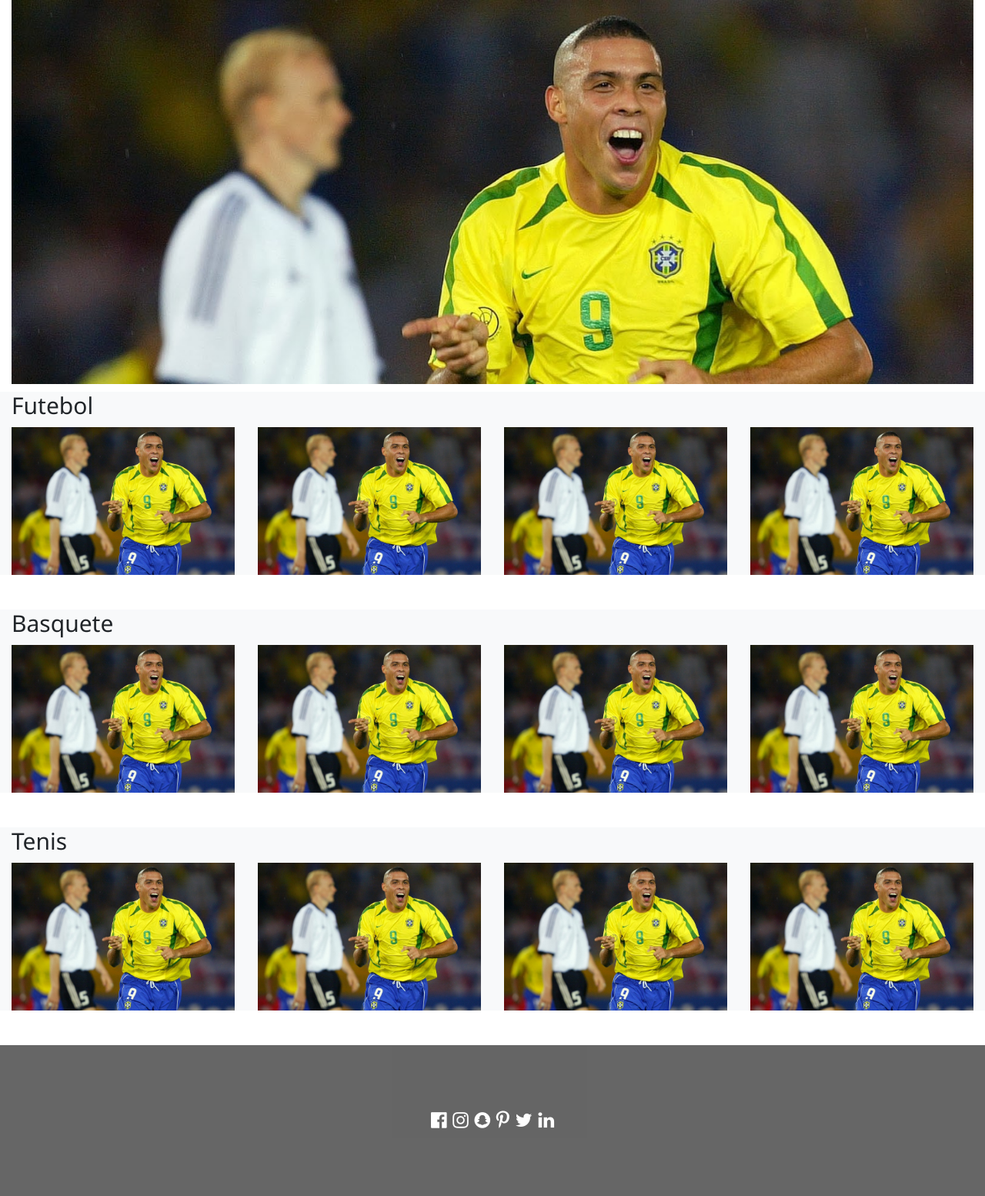
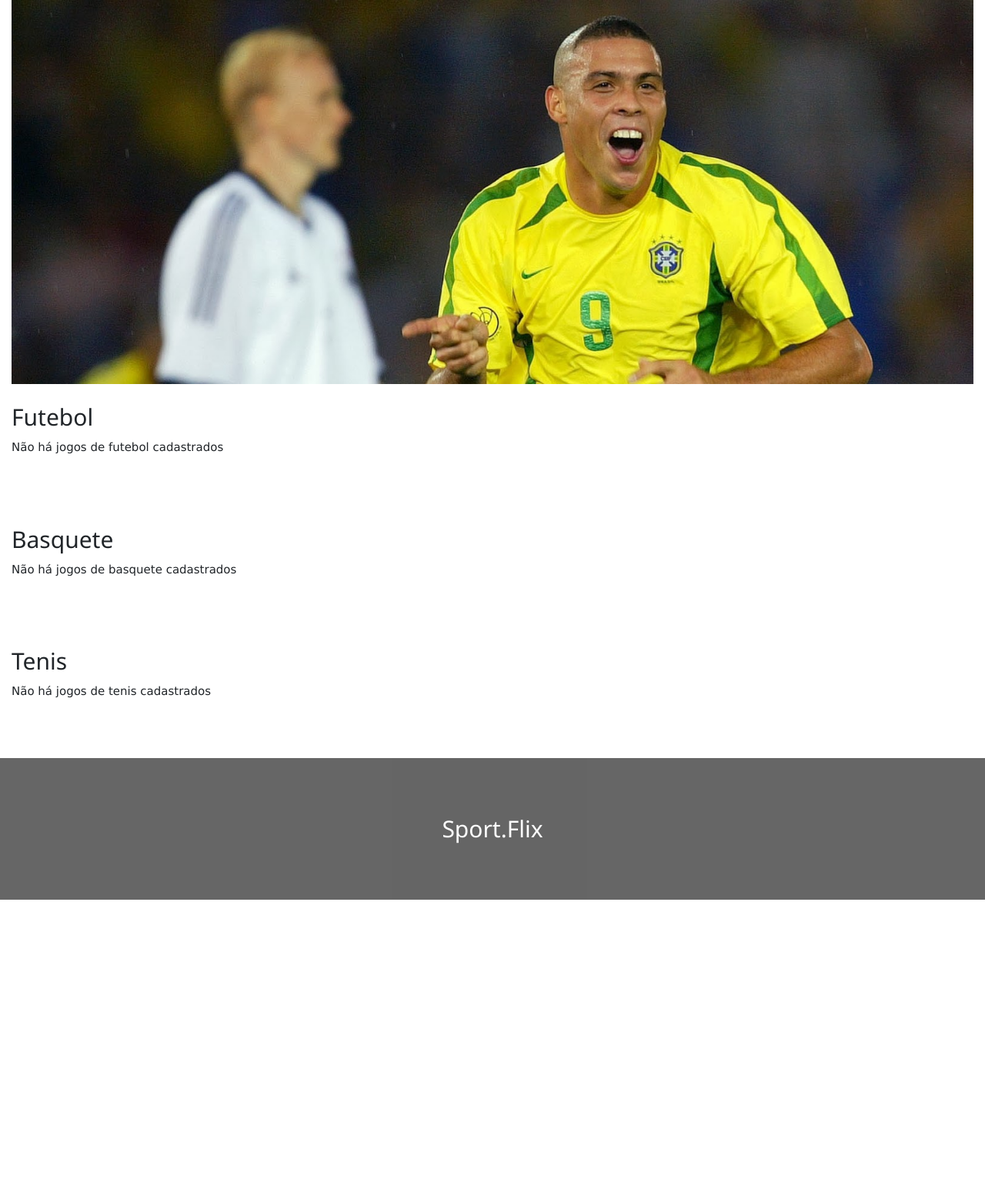
Before and after one commit to gabriellambert/sportflix, a Django app: page / in a window 1280 px wide. Shown: the part 46-1600 px from the top of the page at 77% size. After the commit the page ends 1215 px from the top, so only its background shows below. Run offline with Django 3.2, Linux system fonts and the light colour scheme; data that the repository does not hold is empty; some libraries are stand-ins or nearby versions.

Commit message:
Adapta o template index por modalidade

```diff
--- a/jogos/templates/base.html
+++ b/jogos/templates/base.html
@@ -43,14 +43,7 @@
 
     <!-- Footer -->
     <footer class="w3-center w3-black w3-padding-64 w3-opacity w3-hover-opacity-off pt-5">
-        <div class="w3-xlarge w3-section">
-            <i class="fa fa-facebook-official w3-hover-opacity"></i>
-            <i class="fa fa-instagram w3-hover-opacity"></i>
-            <i class="fa fa-snapchat w3-hover-opacity"></i>
-            <i class="fa fa-pinterest-p w3-hover-opacity"></i>
-            <i class="fa fa-twitter w3-hover-opacity"></i>
-            <i class="fa fa-linkedin w3-hover-opacity"></i>
-        </div>
+        <h2>Sport.Flix</h2>
     </footer>
 
 
--- a/jogos/templates/index.html
+++ b/jogos/templates/index.html
@@ -15,95 +15,58 @@
 </section>
 
 <main>
-    <div class="container-fluid bg-light mb-5">
-        <h2 class="text-left">Futebol</h2>
+    <div class="container-fluid mb-5 pb-3">
+        <h2 class="text-left pt-3">Futebol</h2>
+        {% if jogos_futebol %}
         <div class="row">
+            {% for jogo in jogos_futebol %}
             <a class="col-md-3 col-sm--6 container-card" href="#">
-                <img src="static/img/football01.jpg" alt="Avatar" class="image" style="width:100%">
+                <img src="{{ jogo.imagem.url }}" alt="" class="image" >
                 <div class="middle">
-                    <div class="text">John Doe</div>
-                    <div class="text">John Doe</div>
+                    <div class="text">{{ jogo.jogador_01 }} x {{ jogo.jogador_02 }}</div>
                 </div>
             </a>
-            <a class="col-md-3 col-sm-6 container-card" href="#">
-                <img src="static/img/football01.jpg" alt="Avatar" class="image" style="width:100%">
+            {% endfor %}
+        </div>
+        {% else %}
+        <p>Não há jogos de futebol cadastrados</p>
+        {% endif %}
+    </div>
+
+    <div class="container-fluid mb-5 pb-3">
+        <h2 class="text-left pt-3">Basquete</h2>
+        {% if jogos_basquete %}
+        <div class="row">
+            {% for jogo in jogos_basquete %}
+            <a class="col-md-3 col-sm--6 container-card" href="#">
+                <img src="{{ jogo.imagem.url }}" alt="" class="image">
                 <div class="middle">
-                    <div class="text">John Doe</div>
+                    <div class="text">{{ jogo.jogador_01 }} x {{ jogo.jogador_02 }}</div>
                 </div>
             </a>
-            <a class="col-md-3 col-sm-6 container-card" href="#">
-                <img src="static/img/football01.jpg" alt="Avatar" class="image" style="width:100%">
+            {% endfor %}
+        </div>
+        {% else %}
+        <p>Não há jogos de basquete cadastrados</p>
+        {% endif %}
+    </div>
+
+    <div class="container-fluid mb-5 pb-3">
+        <h2 class="text-left pt-3">Tenis</h2>
+        {% if jogos_tenis %}
+        <div class="row">
+            {% for jogo in jogos_tenis %}
+            <a class="col-md-3 col-sm--6 container-card" href="#">
+                <img src="{{ jogo.imagem.url }}" alt="" class="image">
                 <div class="middle">
-                    <div class="text">John Doe</div>
+                    <div class="text">{{ jogo.jogador_01 }} x {{ jogo.jogador_02 }}</div>
                 </div>
             </a>
-            <a class="col-md-3 col-sm-6 container-card" href="#">
-                <img src="static/img/football01.jpg" alt="Avatar" class="image" style="width:100%">
-                <div class="middle">
-                    <div class="text">John Doe</div>
-                </div>
-            </a>
+            {% endfor %}
         </div>
-    </div>
-
-    <div class="container-fluid bg-light mb-5">
-        <h2 class="text-left">Basquete</h2>
-        <div class="row">
-            <a class="col-md-3 col-sm--6 container-card" href="#">
-                <img src="static/img/football01.jpg" alt="Avatar" class="image" style="width:100%">
-                <div class="middle">
-                    <div class="text">John Doe</div>
-                </div>
-            </a>
-            <a class="col-md-3 col-sm-6 container-card" href="#">
-                <img src="static/img/football01.jpg" alt="Avatar" class="image" style="width:100%">
-                <div class="middle">
-                    <div class="text">John Doe</div>
-                </div>
-            </a>
-            <a class="col-md-3 col-sm-6 container-card" href="#">
-                <img src="static/img/football01.jpg" alt="Avatar" class="image" style="width:100%">
-                <div class="middle">
-                    <div class="text">John Doe</div>
-                </div>
-            </a>
-            <a class="col-md-3 col-sm-6 container-card" href="#">
-                <img src="static/img/football01.jpg" alt="Avatar" class="image" style="width:100%">
-                <div class="middle">
-                    <div class="text">John Doe</div>
-                </div>
-            </a>
-        </div>
-    </div>
-
-    <div class="container-fluid bg-light mb-5">
-        <h2 class="text-left">Tenis</h2>
-        <div class="row">
-            <a class="col-md-3 col-sm--6 container-card" href="#">
-                <img src="static/img/football01.jpg" alt="Avatar" class="image" style="width:100%">
-                <div class="middle">
-                    <div class="text">John Doe</div>
-                </div>
-            </a>
-            <a class="col-md-3 col-sm-6 container-card" href="#">
-                <img src="static/img/football01.jpg" alt="Avatar" class="image" style="width:100%">
-                <div class="middle">
-                    <div class="text">John Doe</div>
-                </div>
-            </a>
-            <a class="col-md-3 col-sm-6 container-card" href="#">
-                <img src="static/img/football01.jpg" alt="Avatar" class="image" style="width:100%">
-                <div class="middle">
-                    <div class="text">John Doe</div>
-                </div>
-            </a>
-            <a class="col-md-3 col-sm-6 container-card" href="#">
-                <img src="static/img/football01.jpg" alt="Avatar" class="image" style="width:100%">
-                <div class="middle">
-                    <div class="text">John Doe</div>
-                </div>
-            </a>
-        </div>
+        {% else %}
+        <p>Não há jogos de tenis cadastrados</p>
+        {% endif %}
     </div>
 
 </main>
--- a/jogos/views.py
+++ b/jogos/views.py
@@ -2,9 +2,12 @@ from django.shortcuts import render
 from .models import Jogo
 
 def index(request):
-    jogos_futebol = Jogo.objects.filter(modalidade__iexact='futebol')
-
+    jogos_futebol = Jogo.objects.filter(modalidade='FUT')[:4]
+    jogos_basquete = Jogo.objects.filter(modalidade='BAS')[:4]
+    jogos_tenis = Jogo.objects.filter(modalidade='TEN')[:4]
     context = {
         'jogos_futebol': jogos_futebol,
+        'jogos_basquete': jogos_basquete,
+        'jogos_tenis': jogos_tenis,
     }
     return render(request, 'index.html', context)
```
Also changed, not shown: media/fotos/23/01/2020/17132620512146.jpg (added), media/fotos/23/01/2020/tenis01.jpg (added).
